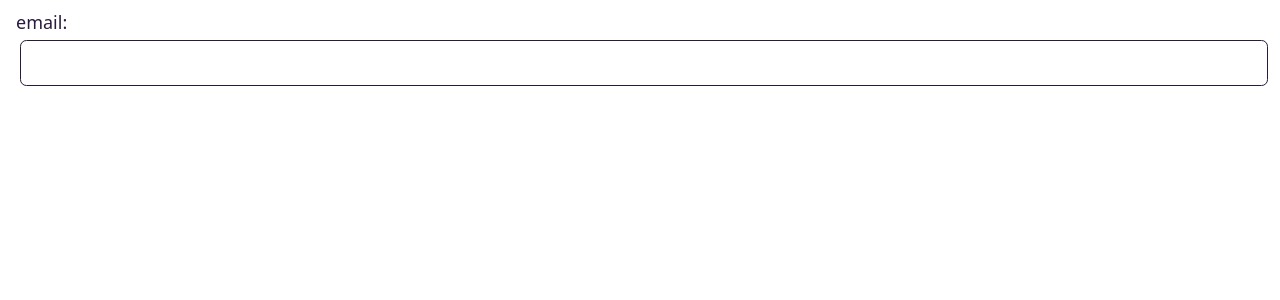
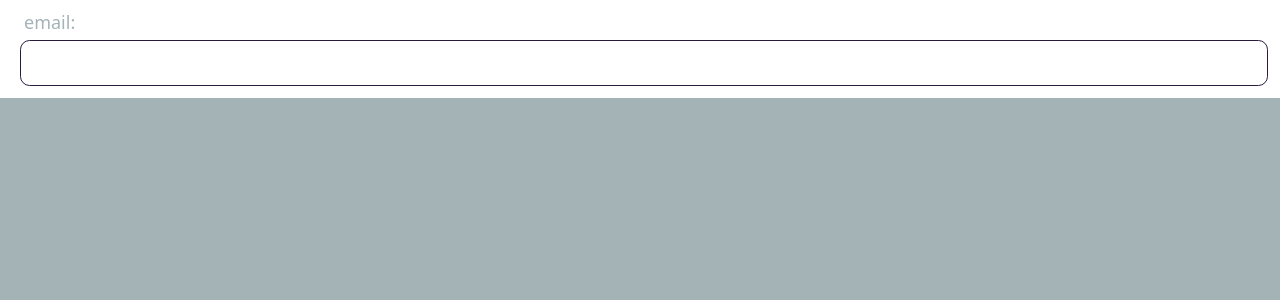
Before and after one commit to algorithm-ssau/cosmo-quiz, a React app in the folder client/: page / in a window 1280 px wide. Shown: the top 300 px of the page. Built offline with nearby package versions, Linux system fonts and the light colour scheme; the HTML template or start-up script is replaced by a standard one.

Commit message:
correct input again

```diff
--- a/client/src/components/ui/Input.jsx
+++ b/client/src/components/ui/Input.jsx
@@ -1,11 +1,13 @@
 export default function Input(props) {
     return (
-        <div className="px-4 py-2 text-lg">
-            <label htmlFor={props.label}>{props.label}:</label>
+        <div className="px-4 py-2 text-lg bg-white">
+            <label htmlFor={props.label} className="ml-2 text-grey">
+                {props.label}:
+            </label>
             <input
                 id={props.label}
                 type="text"
-                className="w-full px-4 py-2 m-1 border border-solid rounded focus:outline-none focus:border-2 focus:border-accent"
+                className="w-full px-4 py-2 m-1 border border-solid rounded focus:outline-none focus:ring-2 focus:ring-accent focus:border-none"
                 value={props.value}
                 onChange={(event) => props.setValue(event.target.value)}
             />
--- a/client/tailwind.config.js
+++ b/client/tailwind.config.js
@@ -12,15 +12,15 @@ export default {
       primary: '#2A1B3D',
       background: '#44318D',
       secondary: '#E98074',
-      grey: 'A4B3B6',
-      white: 'FFFFFF',
+      grey: '#A4B3B6',
+      white: '#FFFFFF',
       error: 'rgb(255, 87, 87)',
     },
 
     borderRadius: {
       none: '0',
-      sm: '.125rem',
-      DEFAULT: '.4rem',
+      sm: '.3rem',
+      DEFAULT: '.6rem',
       full: '9999px',
     },
 
```
Also changed, not shown: client/.eslintrc.cjs.
